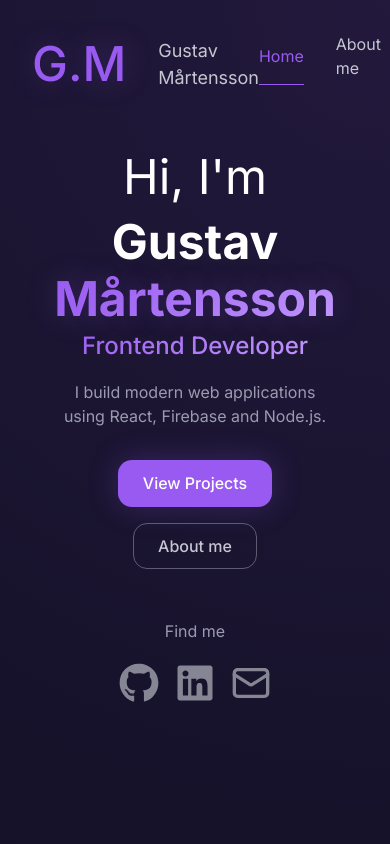
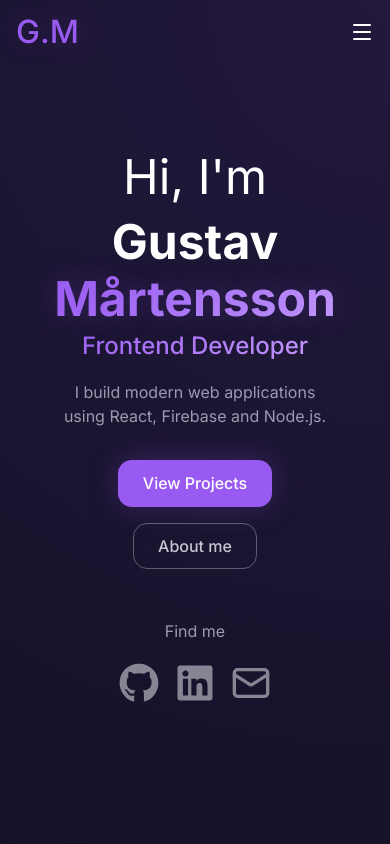
Before and after one commit to GustavM01/gustavm01.github.io, a React app: page / in a window 390 px wide. Shown: the top 844 px of the page. Built offline with nearby package versions, Linux system fonts and the light colour scheme; the HTML template or start-up script is replaced by a standard one.

Commit message:
Navbar menu mobile

```diff
--- a/src/components/Hero/HeroGraphic.css
+++ b/src/components/Hero/HeroGraphic.css
@@ -146,12 +146,12 @@
 
 @media (max-width: 900px) {
   .scene {
-    max-width: 200px;
+    /* max-width: 200px; */
+    display: none;
   }
 }
 
-@media (max-width: 480px) {
+/* @media (max-width: 480px) {
   .scene {
-    display: none;
   }
-}
+} */
--- a/src/components/NavBar/NavBar.css
+++ b/src/components/NavBar/NavBar.css
@@ -84,3 +84,80 @@
 .nav-link:hover {
   color: var(--clr-primary-light);
 }
+
+/* Mobile */
+
+.navbar.scrolled-mobile {
+  /* background-color: rgb(16, 14, 32); */
+  background-color: var(--clr-bg-primary);
+}
+
+.nav-right-mobile {
+  display: none;
+}
+
+.nav-right-mobile svg {
+  color: var(--clr-text-primary);
+}
+
+.mobile-menu {
+  position: fixed;
+  background-color: var(--clr-bg-primary);
+  bottom: 0;
+  left: 0;
+  right: 0;
+  width: 100%;
+  height: calc(100% - var(--nav-height-mobile));
+  transform: translateX(100%);
+  transition: transform 0.25s ease-out;
+}
+
+.mobile-menu.open {
+  transform: translateX(0);
+}
+
+.nav-link-mobile {
+  display: flex;
+  gap: 1rem;
+  padding: 1rem;
+  margin: 0.75rem;
+  /* border: var(--border); */
+  border-radius: var(--radius-sm);
+}
+
+.nav-link-mobile.active {
+  background: var(--clr-bg-card);
+}
+
+.nav-link-mobile svg {
+  color: var(--clr-primary-light);
+}
+
+.nav-link-mobile.active svg {
+  color: var(--clr-primary);
+}
+
+@media (max-width: 800px) {
+  .nav-left p {
+    display: none;
+  }
+}
+
+@media (max-width: 480px) {
+  .navbar {
+    height: var(--nav-height-mobile);
+    padding: 1rem;
+  }
+
+  .nav-left span {
+    font-size: var(--fs-xl);
+  }
+
+  .nav-right {
+    display: none;
+  }
+
+  .nav-right-mobile {
+    display: flex;
+  }
+}
--- a/src/components/NavBar/NavBar.jsx
+++ b/src/components/NavBar/NavBar.jsx
@@ -1,9 +1,11 @@
 import React, { useEffect, useState } from "react";
 import { Link, NavLink } from "react-router-dom";
 import "./NavBar.css";
+import { Folder, House, Menu, User, X } from "lucide-react";
 
 function NavBar() {
   const [scrolled, setScrolled] = useState(false);
+  const [isOpen, setIsOpen] = useState(false);
 
   useEffect(() => {
     const handleScroll = () => {
@@ -16,7 +18,15 @@ function NavBar() {
   }, []);
 
   return (
-    <nav className={scrolled ? "navbar scrolled" : "navbar"}>
+    <nav
+      className={
+        isOpen
+          ? "navbar scrolled-mobile"
+          : scrolled
+            ? "navbar scrolled"
+            : "navbar"
+      }
+    >
       <div className="nav-left">
         <Link to={"/"}>
           <span>G.M</span>
@@ -34,6 +44,37 @@ function NavBar() {
           Projects
         </NavLink>
       </div>
+      <div className="nav-right-mobile">
+        <button onClick={() => setIsOpen((prev) => !prev)}>
+          {!isOpen ? <Menu /> : <X />}
+        </button>
+      </div>
+      <div className={isOpen ? "mobile-menu open" : "mobile-menu"}>
+        <NavLink
+          onClick={() => setIsOpen(false)}
+          to={"/"}
+          className="nav-link-mobile"
+        >
+          <House />
+          <span>Home</span>
+        </NavLink>
+        <NavLink
+          onClick={() => setIsOpen(false)}
+          to={"/about"}
+          className="nav-link-mobile"
+        >
+          <User />
+          <span>About me</span>
+        </NavLink>
+        <NavLink
+          onClick={() => setIsOpen(false)}
+          to={"/projects"}
+          className="nav-link-mobile"
+        >
+          <Folder />
+          <span>Projects</span>
+        </NavLink>
+      </div>
     </nav>
   );
 }
--- a/src/index.css
+++ b/src/index.css
@@ -45,7 +45,8 @@
 
   /* Layout */
   --container-width: 1200px;
-  --navbar-height: 80px;
+  --nav-height: 8rem;
+  --nav-height-mobile: 4rem;
 
   /* Transitions */
   --transition-fast: 0.2s ease;
@@ -89,10 +90,6 @@
   --space-lg: 2rem;
   --space-xl: 4rem;
   --space-2xl: 6rem;
-
-  /* Navbar */
-
-  --nav-height: 8rem;
 }
 
 body {
```
Also changed, not shown: src/pages/About.css (+0 -7 lines).
